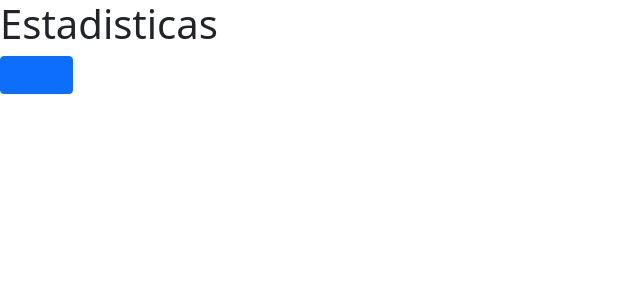
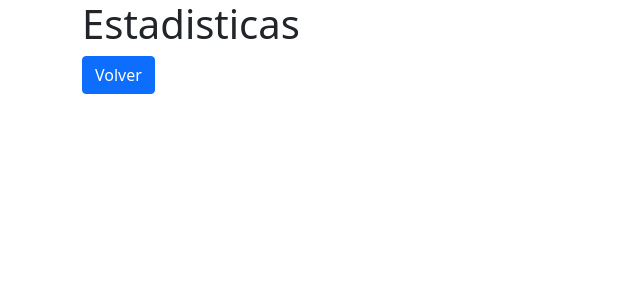
Before and after one commit to fernandobouchet/ProgresoLicenciaturaInformatica, a React (Create React App) app: page /estadisticas in a window 1280 px wide. Shown: the top 300 px of the page, without its empty margins (0-640 px from the left). Built offline with nearby package versions, Linux system fonts and the light colour scheme; the HTML template or start-up script is replaced by a standard one.

Commit message:
Fix buttons/links

```diff
--- a/src/components/Home.js
+++ b/src/components/Home.js
@@ -26,9 +26,9 @@ const Home = (props) => {
       </div>
       <br />
       {career && (
-        <Button>
-          <Link to={'Main'}> Ir</Link>
-        </Button>
+        <Link to={'Main'}>
+          <Button>Ir</Button>
+        </Link>
       )}
     </Container>
   );
--- a/src/components/Main.js
+++ b/src/components/Main.js
@@ -7,13 +7,26 @@ const Main = (props) => {
 
   return (
     <Container>
-      <h2>Tecnicatura</h2> <br />
-      <TablaMaterias Materias={career} />
-      <div>
-        <Button>
-          <Link to={'/estadisticas'}>Ver estadisticas</Link>
-        </Button>
-      </div>
+      {career ? (
+        <>
+          <h2>Tecnicatura</h2> <br />
+          <TablaMaterias Materias={career} />
+          <div>
+            <Link to={'/estadisticas'}>
+              <Button>Ver estadisticas</Button>
+            </Link>
+          </div>
+        </>
+      ) : (
+        <>
+          <h2>Por favor elije una tecnicatura</h2>
+          <div>
+            <Link to={'/'}>
+              <Button>Volver al menú de selección</Button>
+            </Link>
+          </div>
+        </>
+      )}
     </Container>
   );
 };
--- a/src/components/Statistic.js
+++ b/src/components/Statistic.js
@@ -1,14 +1,14 @@
-import { Button } from 'react-bootstrap';
+import { Button, Container } from 'react-bootstrap';
 import { Link } from 'react-router-dom';
 
 const Statistic = () => {
   return (
-    <div>
+    <Container>
       <h1>Estadisticas</h1>
-      <Button>
-        <Link to={'/Main'}>Volver</Link>
-      </Button>
-    </div>
+      <Link to={'/Main'}>
+        <Button>Volver</Button>
+      </Link>
+    </Container>
   );
 };
 
```
